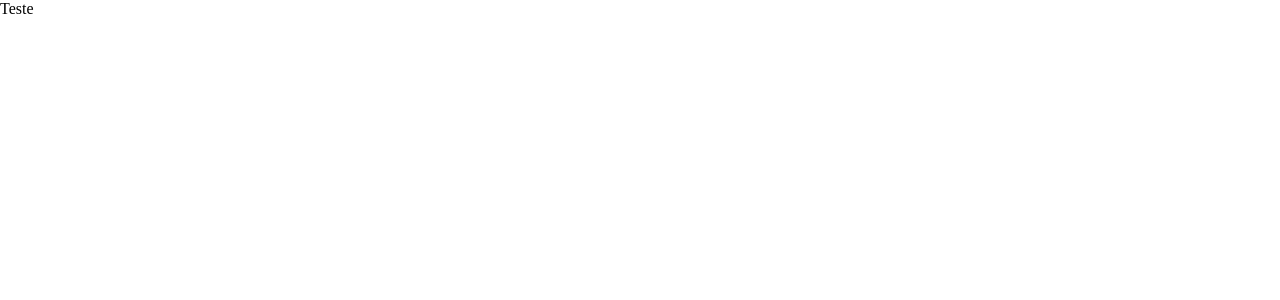
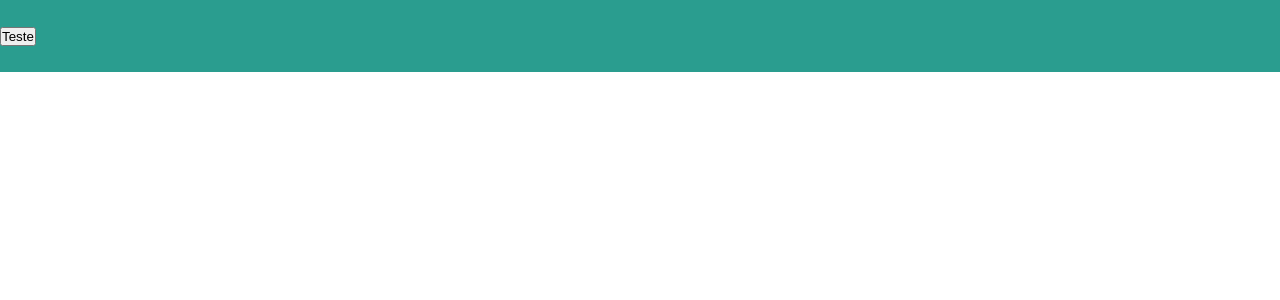
Before and after one commit to CaNeoN28/controle-farmaceutico-frontend, a Next.js app: page /teste in a window 1280 px wide. Shown: the top 300 px of the page. Built offline with nearby package versions, Linux system fonts and the light colour scheme.

Commit message:
Iniciando estrutura do botão do menu

```diff
--- /dev/null
+++ b/src/components/BotaoMenu/BotaoMenu.module.scss
@@ -0,0 +1,3 @@
+.botao{
+
+}
--- /dev/null
+++ b/src/components/BotaoMenu/index.tsx
@@ -0,0 +1,10 @@
+import { ComponentPropsWithoutRef, ReactNode } from "react";
+import styles from "./BotaoMenu.module.scss";
+
+interface Props extends ComponentPropsWithoutRef<"button"> {
+	children?: ReactNode;
+}
+
+export default function BotaoMenu({ children, ...props }: Props) {
+	return <button className={styles.botao}>{children}</button>;
+}
--- a/src/components/Menu/Menu.module.scss
+++ b/src/components/Menu/Menu.module.scss
@@ -0,0 +1,9 @@
+.menu{
+	display: flex;
+	align-items: center;
+
+	height: 72px;
+
+	background-color: var(--primary-color);
+	color: var(--white);
+}
--- a/src/components/Menu/index.tsx
+++ b/src/components/Menu/index.tsx
@@ -1,5 +1,6 @@
 import { useEffect, useState } from "react";
 import styles from "./Menu.module.scss";
+import BotaoMenu from "../BotaoMenu";
 
 interface Props {}
 
@@ -25,7 +26,9 @@ export default function Menu({}: Props) {
 	}, []);
 
 	if (width >= 480) {
-		return <div>Teste</div>;
+		return <div className={styles.menu}>
+			<BotaoMenu>Teste</BotaoMenu>
+		</div>;
 	}
 
 	return <></>;
```
